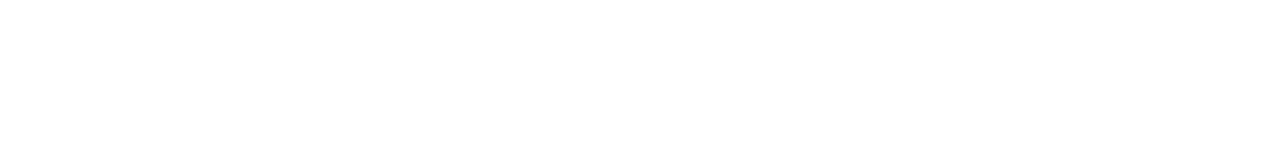
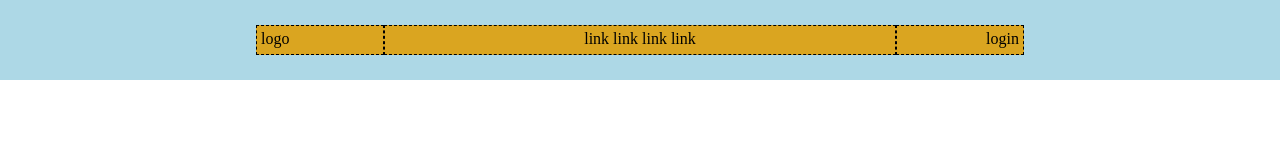
Before and after one commit to ManuelTrappolini/htmlcss-struttura-discord, a plain HTML site: page index.html in a window 1280 px wide. Drawn offline with Linux system fonts and the light colour scheme.

Commit message:
add header

```diff
--- a/assets/style.css
+++ b/assets/style.css
@@ -4,4 +4,41 @@
     padding: 0;
     margin: 0;
 }
-/* #region common */
+/* #endregion common */
+
+/* #region debug */
+.debug{
+    border: 1px dashed;
+}
+/* #endregion debug */
+
+/* #region header */
+header{
+    width: 100%vh;
+    height: 80px;
+    display: flex;
+    align-items: center;
+    justify-content: center;
+    background-color: #ADD8E6;
+
+}
+
+.logo, .login{
+    width: 10%;
+    height: 30px;
+    background-color:#DAA520;
+    padding: 4px;
+
+}
+
+.link{
+    width: 40%;
+    height: 30px;
+    background-color:#DAA520;
+    text-align: center;
+    padding: 4px;
+}
+
+.login{
+    text-align: end;
+}
--- a/index.html
+++ b/index.html
@@ -7,10 +7,12 @@
     <link rel="stylesheet" href="./assets/style.css">
 </head>
 
-<body>
+<body class="">
     <!--header  -->
-    <header>
-        <div></div>
+    <header >
+        <div class="debug logo">logo</div>
+        <div class=" debug link"> link link link link</div>
+        <div class=" debug login">login</div>
     </header>
     <!-- main -->
     <main>
```
